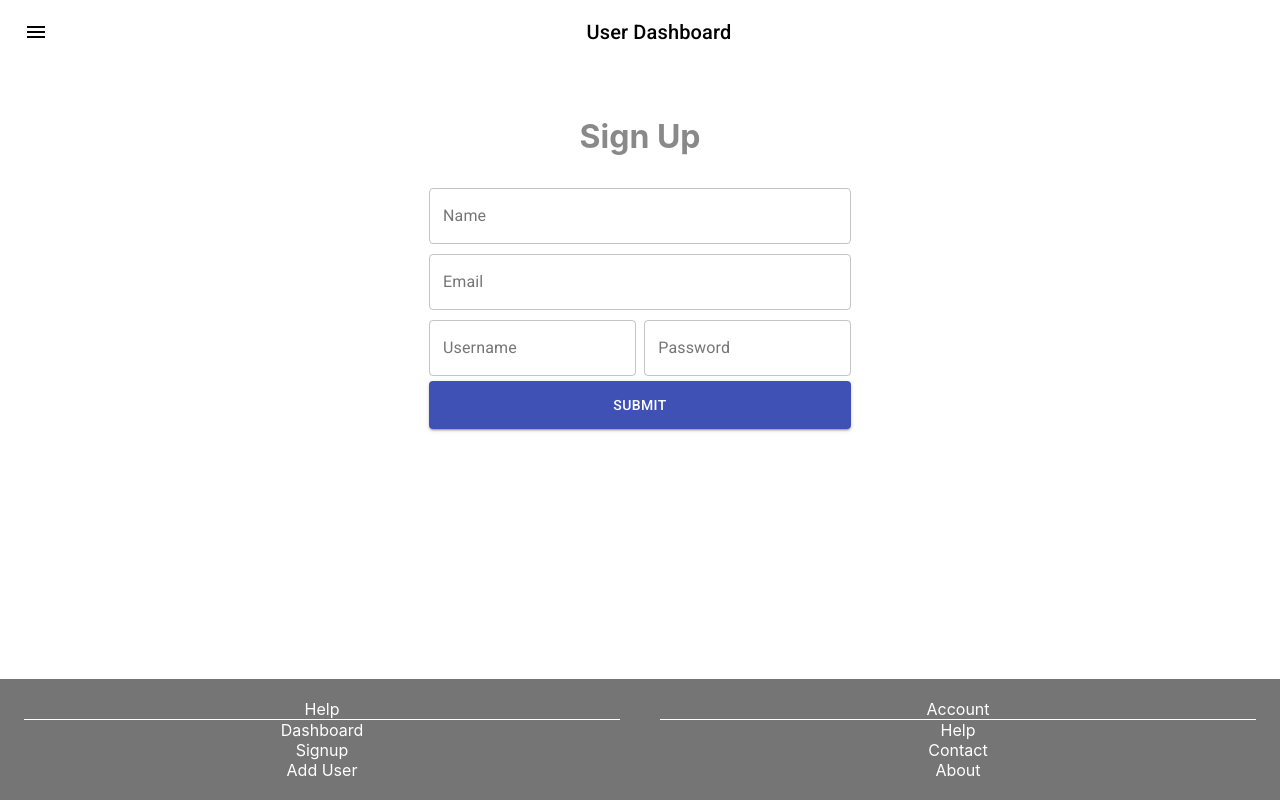
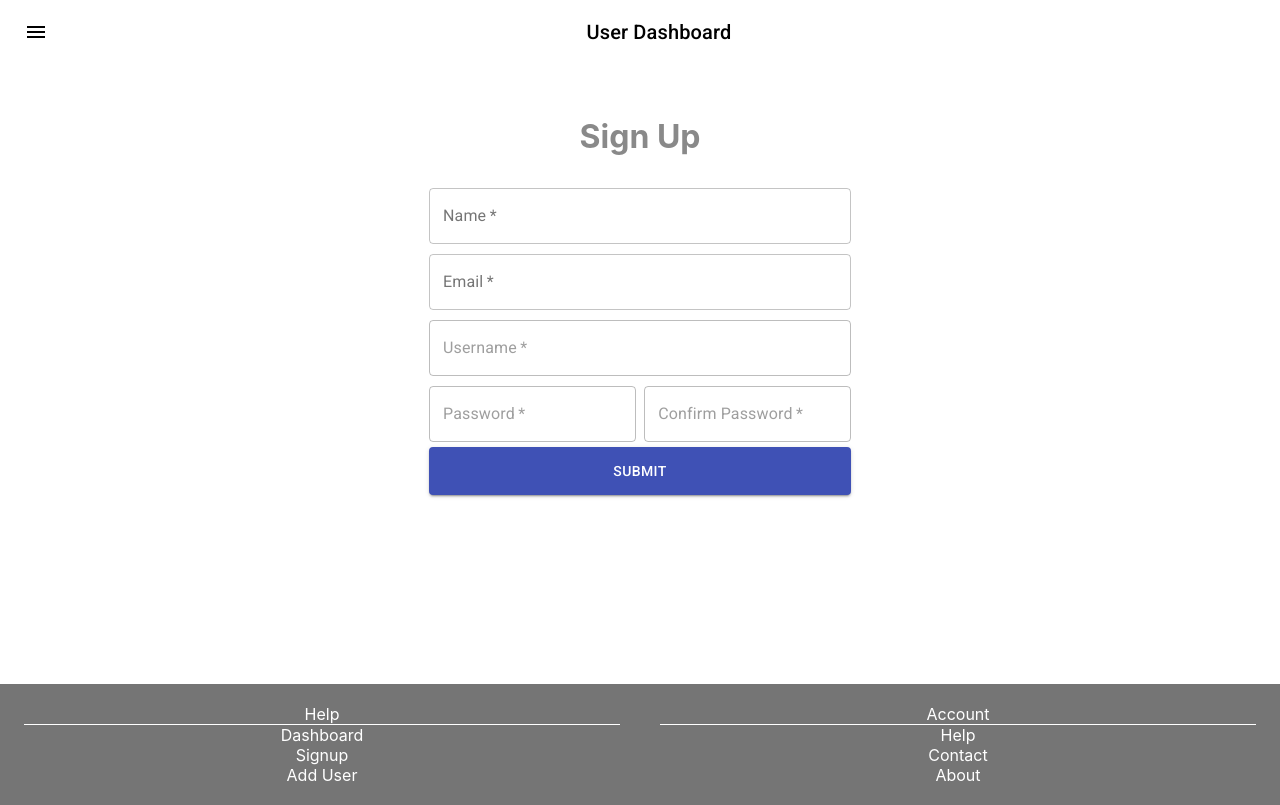
Before and after one commit to sea-lakhan/ReactJsDashboard, a React (Create React App) app: page /addUser in a window 1280 px wide. Built offline with nearby package versions, Linux system fonts and the light colour scheme.

Commit message:
changes told by laraib

```diff
--- a/src/App.css
+++ b/src/App.css
@@ -41,7 +41,7 @@
 .container {
   /* display: flex; */
   height: 100%;
-  min-height: 100%;
+  min-height: 80vh;
   /* flexgrow: 1; */
 }
 
--- a/src/components/Details.tsx
+++ b/src/components/Details.tsx
@@ -38,6 +38,7 @@ export const Details = (props: any) => {
   };
 
   return (
+    <div className="container">
       <div className="signupContainer">
         <div className="detailsContainer">
           <h2 className={styles.heading}>User Details</h2>
@@ -52,5 +53,6 @@ export const Details = (props: any) => {
           </Button>
         </div>
       </div>
+    </div>
   );
 };
--- a/src/components/Footer.tsx
+++ b/src/components/Footer.tsx
@@ -9,8 +9,8 @@ const useStyle = makeStyles({
     color: "white",
   },
   footer: {
-    position: "absolute",
-    bottom: 0,
+    // position: "absolute",
+    // bottom: 0,
     left: 0,
     right: 0,
     marginBottom: 20,
--- a/src/components/Header.tsx
+++ b/src/components/Header.tsx
@@ -33,6 +33,7 @@ export const Header = () => {
   };
 
   const handleMenu = (event: any) => {
+    console.log(event.currentTarget);
     setToggleMenu(event.currentTarget);
   };
 
--- a/src/components/Signup.tsx
+++ b/src/components/Signup.tsx
@@ -8,6 +8,13 @@ import { useNavigate } from "react-router-dom";
 import { addUserList, initialState, setUserDetails } from "../redux/userSlice";
 import { StringLiteralLike } from "typescript";
 import { RootState } from "../redux/store";
+import {
+  AlphabetNumericValidation,
+  AlphabetValidation,
+  AlphaNumericWithUnderscoreValidation,
+  EmailValidation,
+  PasswordValidation,
+} from "../validation";
 
 const useStyle = makeStyles({
   heading: { display: "flex", color: "#898989" },
@@ -17,20 +24,20 @@ const useStyle = makeStyles({
   button: { width: "100%", marginTop: 5, height: "3rem" },
 });
 
-type Address = {
+export type Address = {
   street: string;
   suite: string;
   city: string;
   zipcode: number;
 };
 
-type Company = {
+export type Company = {
   name: string;
   catchPhrase: string;
   bs: string;
 };
 
-export type User = {
+export interface User {
   id?: number;
   name: string;
   email: string;
@@ -40,7 +47,7 @@ export type User = {
   phone: string;
   address: Address;
   company: Company;
-};
+}
 
 const webmailInitialValue = "www.e-zest.com";
 const phoneInitialValue = "123-123-1234";
@@ -60,32 +67,124 @@ export const Signup = () => {
   const userFromRedux = useSelector<RootState, User | any>((state: RootState) => state.user.selectedUser);
   const dispatch = useDispatch();
   const navigation = useNavigate();
-  const [user, setUser] = useState({} as User);
+  // const [user, setUser] = useState({} as User);
   const styles = useStyle();
-  // const[name, setName]=useState('');
-  // const[email, setEmail]=useState('');
-  // const[username, setUsername]=useState('');
-  // const[password, setPassword]=useState('');
+  const [name, setName] = useState<string>("");
+  const [email, setEmail] = useState<string>("");
+  const [username, setUsername] = useState<string>("");
+  const [password, setPassword] = useState<string>("");
+  const [confirmPassword, setConfirmPassword] = useState<string>("");
 
-  const handleChange = (e: React.ChangeEvent<HTMLInputElement>): void => {
-    setUser({
-      ...user,
-      [e.target.name]: e.target.value,
-    });
+  const [emailError, setEmailError] = useState<boolean>(false);
+  const [usernameError, setUsernameError] = useState<boolean>(false);
+  const [passwordError, setPasswordError] = useState<boolean>(false);
+  const [confirmPasswordError, setConfirmPasswordError] = useState<boolean>(false);
+  const [nameError, setNameError] = useState<boolean>(false);
+
+  const [credentialViewFlag, setCredentialViewFlag] = useState<boolean>(true);
+  const [buttonDisableStatus, setButtonDisableStatus] = useState<boolean>(true);
+  // const handleChange = (e: React.ChangeEvent<HTMLInputElement>): void => {
+  //   setUser({
+  //     ...user,
+  //     [e.target.name]: e.target.value,
+  //   });
+  // };
+
+  // const handleChange = (e: React.ChangeEvent<HTMLInputElement>) => {
+  //   switch (e.target.name) {
+  //     case "name": {
+  //       console.log(AlphabetValidation.test(e.target.value), e.target.name);
+  //       setName(e.target.value);
+  //       break;
+  //     }
+  //     case "email": {
+  //       console.log(EmailValidation.test(e.target.value), e.target.name);
+  //       setEmail(e.target.value);
+  //       break;
+  //     }
+  //     case "username": {
+  //       console.log(AlphaNumericWithUnderscoreValidation.test(e.target.value), e.target.name);
+  //       setUsername(e.target.value);
+  //       break;
+  //     }
+  //     case "password": {
+  //       setPassword(e.target.value);
+  //       break;
+  //     }
+  //     case "confirmPassword": {
+  //       setConfirmPassword(e.target.value);
+  //       break;
+  //     }
+  //   }
+  // };
+
+  const handleNameChange = (name: string) => {
+    setNameError(!AlphabetValidation.test(name));
+    setName(name);
+  };
+  const handleEmailChange = (email: string) => {
+    setEmailError(!EmailValidation.test(email));
+    setCredentialViewFlag(!EmailValidation.test(email));
+    setEmail(email);
+  };
+  const handleUsernameChange = (username: string) => {
+    console.log(AlphaNumericWithUnderscoreValidation.test(username));
+    setUsernameError(!AlphaNumericWithUnderscoreValidation.test(username));
+    setUsername(username);
+  };
+  const handlePasswordChange = (password: string) => {
+    setPasswordError(!PasswordValidation.test(password));
+    setPassword(password);
+  };
+  const handleConfirmPasswordChange = (confirmPassword: string) => {
+    setConfirmPasswordError(!PasswordValidation.test(confirmPassword));
+    setConfirmPassword(confirmPassword);
   };
 
   useEffect(() => {
-    setUser({ ...user, password: "" });
-  }, [user.username]);
+    console.log("from first use effect");
+    if (userFromRedux.username !== username) {
+      setPassword("");
+      setConfirmPassword("");
+    }
+  }, [username]);
 
   useEffect(() => {
-    if (!!userFromRedux.username && !!userFromRedux.name && !!userFromRedux.email && !!userFromRedux.password) setUser(userFromRedux);
-    else setUser({ ...user, website: webmailInitialValue, phone: phoneInitialValue, address: addressInitialValue, company: companyInitialValue });
+    console.log("from second use effect");
+    if (!!userFromRedux.username && !!userFromRedux.name && !!userFromRedux.email && !!userFromRedux.password) {
+      handleNameChange(userFromRedux.name);
+      handleUsernameChange(userFromRedux.username);
+      handleEmailChange(userFromRedux.email);
+      handlePasswordChange(userFromRedux.password);
+      handleConfirmPasswordChange(userFromRedux.password);
+    }
+    //  setUser(userFromRedux);
+    // setUser({ ...user, website: webmailInitialValue, phone: phoneInitialValue, address: addressInitialValue, company: companyInitialValue });
   }, []);
 
+  useEffect(() => {
+    console.log("called third use effect");
+    if (!nameError && !emailError && !usernameError && !passwordError && !confirmPasswordError) {
+      setButtonDisableStatus(false);
+    } else {
+      setButtonDisableStatus(true);
+    }
+  });
+
   const handleClick = () => {
-    if (user.name && user.email && user.username && user.password) {
-      dispatch(setUserDetails(user));
+    if (name && email && username && password && confirmPassword) {
+      dispatch(
+        setUserDetails({
+          name: name,
+          username: username,
+          email: email,
+          password: password,
+          website: webmailInitialValue,
+          phone: phoneInitialValue,
+          address: addressInitialValue,
+          company: companyInitialValue,
+        })
+      );
       navigation("/confirmDetails");
     } else {
       alert("Please enter all the details");
@@ -98,46 +197,69 @@ export const Signup = () => {
         <div className="formfields">
           <h1 className={styles.heading}>Sign Up</h1>
           <TextField
-            value={user.name}
+            error={nameError}
+            value={name}
             name="name"
             className={styles.textField}
-            onChange={handleChange}
+            onChange={(e) => handleNameChange(e.target.value)}
             id="outlined-basic"
             label="Name"
             variant="outlined"
+            required
           />
           <TextField
-            value={user.email}
+            error={emailError}
+            value={email}
             name="email"
             className={styles.textField}
-            onChange={handleChange}
+            onChange={(e) => handleEmailChange(e.target.value)}
             id="outlined-basic"
             label="Email"
             variant="outlined"
+            required
+          />
+          <TextField
+            error={usernameError}
+            value={username}
+            disabled={credentialViewFlag}
+            name="username"
+            className={styles.textField}
+            onChange={(e) => handleUsernameChange(e.target.value)}
+            id="outlined-basic"
+            label="Username"
+            variant="outlined"
+            required={credentialViewFlag}
           />
           <div className={styles.credentialContainer}>
             <TextField
-              value={user.username}
-              name="username"
-              className={styles.credentialTextFields}
-              onChange={handleChange}
-              id="outlined-basic"
-              label="Username"
-              variant="outlined"
-            />
-            <TextField
-              value={user.password}
+              error={passwordError}
+              value={password}
+              disabled={credentialViewFlag}
               name="password"
               type="password"
               className={styles.credentialTextFields}
-              onChange={handleChange}
+              onChange={(e) => handlePasswordChange(e.target.value)}
               id="outlined-basic"
               label="Password"
               variant="outlined"
+              required={credentialViewFlag}
+            />
+            <TextField
+              error={confirmPasswordError}
+              value={confirmPassword}
+              disabled={credentialViewFlag}
+              name="confirmPassword"
+              type="password"
+              className={styles.credentialTextFields}
+              onChange={(e) => handleConfirmPasswordChange(e.target.value)}
+              id="outlined-basic"
+              label="Confirm Password"
+              variant="outlined"
+              required={credentialViewFlag}
             />
           </div>
           {/* <Link style={{ width:"100%", marginTop:10,height:"3rem", font}} to={{pathname:'/details'}}> */}
-          <Button onClick={handleClick} className={styles.button} variant="contained" color="primary">
+          <Button disabled={buttonDisableStatus} onClick={handleClick} className={styles.button} variant="contained" color="primary">
             Submit
           </Button>
           {/* </Link> */}
--- a/src/components/UserDashboard.tsx
+++ b/src/components/UserDashboard.tsx
@@ -38,7 +38,7 @@ const useStyles = makeStyles({
     minWidth: 275,
     display: "flex",
     flexDirection: "column",
-    backgroundColor: "#cc313d",
+    backgroundColor: "#3caea3",
     // justifyContent: "space-between",
   },
   userCardStyle: {
--- a/src/components/UserDetails.tsx
+++ b/src/components/UserDetails.tsx
@@ -43,7 +43,7 @@ const useStyles = makeStyles({
     flexDirection: "column",
     padding: 10,
     borderRadius: 20,
-    backgroundColor: "#cc313d",
+    backgroundColor: "#3caea3",
   },
   personalDetails: {
     display: "flex",
@@ -132,7 +132,7 @@ export const UserDetails = () => {
               </div>
               <div className={styles.contactDetailsStyle}>
                 <LocationOnIcon className={styles.icon} />
-                <p className={styles.infoStyle}>{`${user.address.street}, ${user.address.suite}, ${user.address.city}, ${user.address.zipcode}`}</p>
+                <p className={styles.infoStyle}>{(user.address.street, user.address.suite, user.address.city, user.address.zipcode)}</p>
               </div>
             </div>
             <div className={styles.companyDetails}>
--- /dev/null
+++ b/src/validation/index.ts
@@ -0,0 +1,5 @@
+export const AlphabetValidation = new RegExp(/^[a-zA-Z\s]+$/);
+export const AlphabetNumericValidation = new RegExp(/^[a-zA-Z0-9]+$/);
+export const EmailValidation = new RegExp(/^[a-zA-Z0-9]+@[a-zA-Z_]+?.[a-zA-Z]{2,3}$/);
+export const AlphaNumericWithUnderscoreValidation = new RegExp(/^(?!_)(?!.*_$)[a-zA-Z0-9\_]+$/);
+export const PasswordValidation = new RegExp(/^(?=.*[0-9])(?=.*[!@#$%^&*])(?=.*[a-z])(?=.*[A-Z])[a-zA-Z0-9!@#$%^&*]{7,15}$/);
```
Also changed, not shown: src/redux/userSlice.ts (+25 -9 lines). Lines whose indentation alone changed are shown as unchanged.
